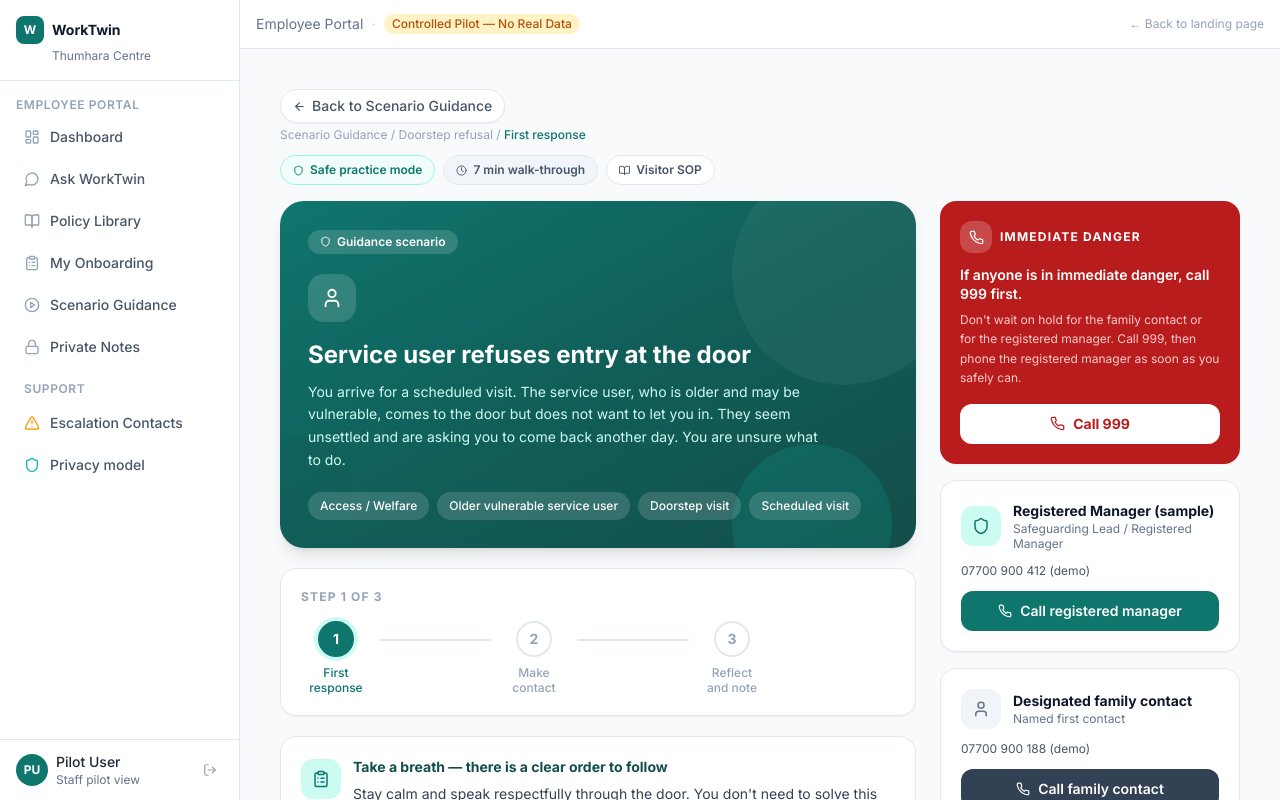
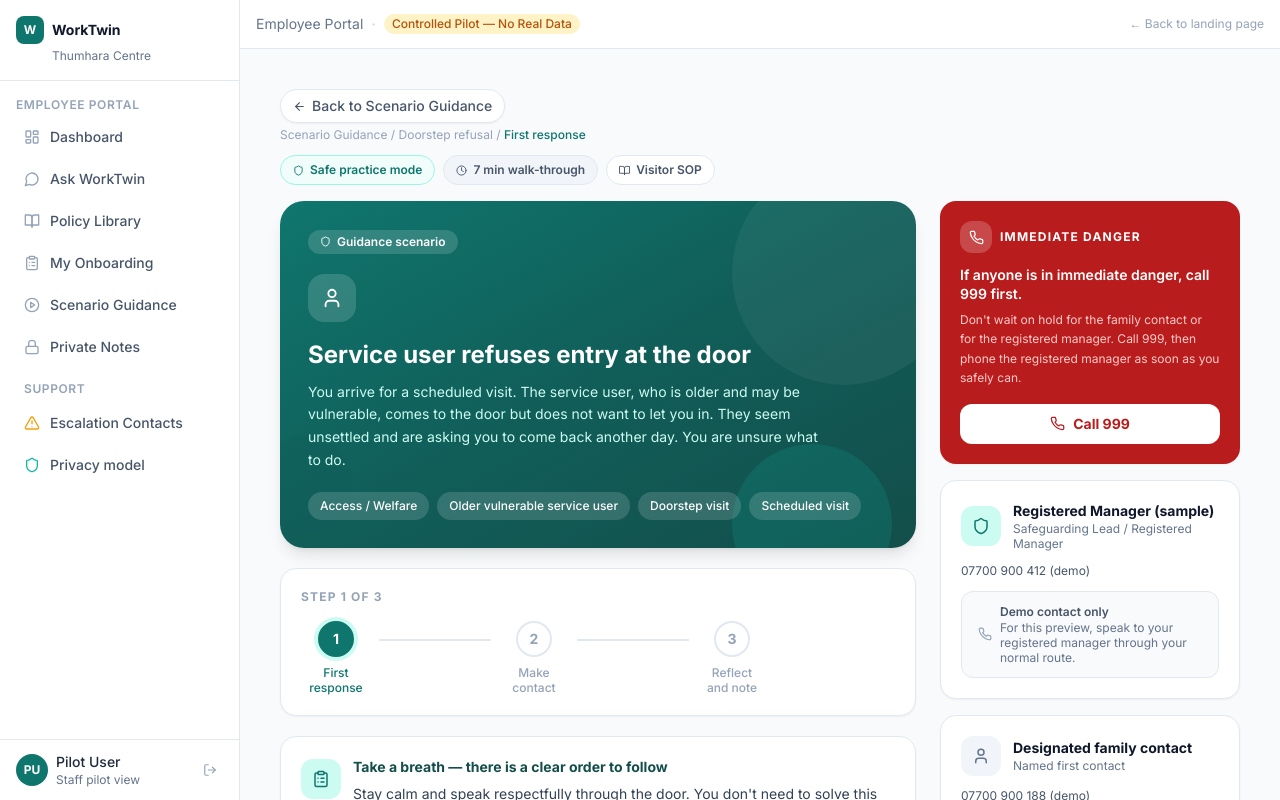
Before and after one commit to inaambasit/worktwin-care-pilot, a Next.js app in the folder frontend/: page /scenarios/access-refusal in a window 1280 px wide. Built offline with nearby package versions, Linux system fonts and the light colour scheme.

Commit message:
Clarify demo contacts are not live call routes

```diff
--- a/frontend/app/escalation/page.tsx
+++ b/frontend/app/escalation/page.tsx
@@ -175,7 +175,8 @@ export default function EscalationPage() {
         {/* Contact cards */}
         <div>
           <h2 className="font-semibold text-slate-900 mb-1">Contact routes</h2>
-          <p className="text-sm text-slate-500 mb-4">Find the right lead for your situation. Each route includes availability and guidance on when to use it.</p>
+          <p className="text-sm text-slate-500 mb-3">Find the right lead for your situation. Each route includes availability and guidance on when to use it.</p>
+          <p className="text-xs text-amber-700 bg-amber-50 border border-amber-200 rounded-lg px-3 py-2 mb-4">Demo contacts only — these are sample numbers, not live routes. In a real pilot, contact details come from the provider&apos;s approved process.</p>
 
           <div className="grid grid-cols-1 md:grid-cols-2 gap-4">
             {categories.map(({ id, title, whenToUse, icon: Icon, iconColour, contact }) => (
@@ -199,13 +200,10 @@ export default function EscalationPage() {
                   </div>
                   <div className="flex flex-wrap gap-1 mt-2">
                     {contact.phone && (
-                      <a
-                        href={`tel:${contact.phone}`}
-                        className="flex items-center gap-1.5 text-xs font-medium text-teal-700 hover:text-teal-900 py-2 px-1 -mx-1"
-                      >
-                        <Phone size={12} />
+                      <span className="flex items-center gap-1.5 text-xs font-medium text-slate-600 py-2 px-1 -mx-1">
+                        <Phone size={12} className="text-slate-400" />
                         {contact.phone}
-                      </a>
+                      </span>
                     )}
                     {contact.email && (
                       <a
@@ -258,7 +256,7 @@ export default function EscalationPage() {
         </div>
 
         <p className="text-xs text-slate-400 text-center pb-2">
-          All contact names and numbers shown here are fictional sample data for controlled pilot display only.
+          All contact names and numbers are fictional sample data for the controlled pilot preview only — not live routes. In a real pilot, contact details come from the provider&apos;s approved process.
         </p>
 
       </div>
--- a/frontend/app/scenarios/access-refusal/page.tsx
+++ b/frontend/app/scenarios/access-refusal/page.tsx
@@ -296,13 +296,13 @@ export default function AccessRefusalPage() {
         </div>
       </div>
       <p className="text-xs text-slate-600 mb-3">07700 900 412 (demo)</p>
-      <a
-        href="tel:07700900412"
-        className="flex items-center justify-center gap-2 bg-teal-700 hover:bg-teal-800 text-white font-semibold text-sm px-4 py-2.5 rounded-xl transition-colors w-full"
-      >
-        <Phone size={14} />
-        Call registered manager
-      </a>
+      <div className="flex items-center gap-2 bg-slate-50 border border-slate-200 rounded-xl px-4 py-3 w-full">
+        <Phone size={14} className="text-slate-400 shrink-0" />
+        <div className="min-w-0">
+          <p className="text-xs font-semibold text-slate-600">Demo contact only</p>
+          <p className="text-xs text-slate-500 leading-tight">For this preview, speak to your registered manager through your normal route.</p>
+        </div>
+      </div>
     </div>
   )
 
@@ -318,13 +318,13 @@ export default function AccessRefusalPage() {
         </div>
       </div>
       <p className="text-xs text-slate-600 mb-3">07700 900 188 (demo)</p>
-      <a
-        href="tel:07700900188"
-        className="flex items-center justify-center gap-2 bg-slate-700 hover:bg-slate-800 text-white font-semibold text-sm px-4 py-2.5 rounded-xl transition-colors w-full"
-      >
-        <Phone size={14} />
-        Call family contact
-      </a>
+      <div className="flex items-center gap-2 bg-slate-50 border border-slate-200 rounded-xl px-4 py-3 w-full">
+        <Phone size={14} className="text-slate-400 shrink-0" />
+        <div className="min-w-0">
+          <p className="text-xs font-semibold text-slate-600">Demo contact only</p>
+          <p className="text-xs text-slate-500 leading-tight">In a real pilot, contact routes come from the provider&apos;s approved process.</p>
+        </div>
+      </div>
     </div>
   )
 
@@ -636,14 +636,11 @@ export default function AccessRefusalPage() {
             <span className="text-xs font-bold leading-tight">Immediate danger?</span>
             <span className="text-sm font-bold">Call 999</span>
           </a>
-          <a
-            href="tel:07700900412"
-            className="flex flex-col items-center justify-center gap-1 bg-teal-700 hover:bg-teal-800 text-white px-3 py-3 rounded-xl transition-colors text-center"
-          >
+          <div className="flex flex-col items-center justify-center gap-1 bg-teal-700 text-white px-3 py-3 rounded-xl text-center">
             <Shield size={16} />
             <span className="text-xs font-semibold leading-tight">Registered Manager</span>
-            <span className="text-xs text-teal-200">07700 900 412 (demo)</span>
-          </a>
+            <span className="text-xs text-teal-200">Demo contact only</span>
+          </div>
         </div>
 
         {/* Two-column grid */}
@@ -818,13 +815,13 @@ export default function AccessRefusalPage() {
                       </p>
                     </div>
                   </div>
-                  <a
-                    href="tel:07700900188"
-                    className="flex items-center justify-center gap-2 bg-teal-700 hover:bg-teal-800 text-white font-semibold text-sm px-4 py-3 rounded-xl transition-colors w-full mb-3"
-                  >
-                    <Phone size={14} />
-                    Call family contact
-                  </a>
+                  <div className="flex items-center gap-2 bg-slate-50 border border-slate-200 rounded-xl px-4 py-3 w-full mb-3">
+                    <Phone size={14} className="text-slate-400 shrink-0" />
+                    <div className="min-w-0">
+                      <p className="text-xs font-semibold text-slate-600">Sample contact — not a live number</p>
+                      <p className="text-xs text-slate-500 leading-tight">For this preview, use your provider&apos;s normal contact route.</p>
+                    </div>
+                  </div>
                   <p className="text-xs text-slate-500 leading-relaxed">
                     Step back from the doorstep first. Speak calmly and keep the call factual.
                   </p>
@@ -974,13 +971,10 @@ export default function AccessRefusalPage() {
                       <p className="text-sm text-amber-800 leading-relaxed">
                         Call the registered manager before leaving if you cannot confirm the service user is safe.
                       </p>
-                      <a
-                        href="tel:07700900412"
-                        className="inline-flex items-center gap-1.5 text-sm font-semibold text-amber-800 hover:text-amber-900 mt-2"
-                      >
+                      <span className="inline-flex items-center gap-1.5 text-xs font-semibold text-amber-800 mt-2">
                         <Phone size={14} />
-                        07700 900 412 (demo) — Registered Manager
-                      </a>
+                        Registered Manager — 07700 900 412 (demo contact only)
+                      </span>
                     </div>
                   </div>
                 )}
@@ -992,13 +986,10 @@ export default function AccessRefusalPage() {
                       <p className="text-sm text-red-800 leading-relaxed">
                         Phone the registered manager now and note what was said.
                       </p>
-                      <a
-                        href="tel:07700900412"
-                        className="inline-flex items-center gap-1.5 text-sm font-semibold text-red-800 hover:text-red-900 mt-2"
-                      >
+                      <span className="inline-flex items-center gap-1.5 text-xs font-semibold text-red-800 mt-2">
                         <Phone size={14} />
-                        07700 900 412 (demo) — Registered Manager
-                      </a>
+                        Registered Manager — 07700 900 412 (demo contact only)
+                      </span>
                     </div>
                   </div>
                 )}
@@ -1037,13 +1028,10 @@ export default function AccessRefusalPage() {
                     <span className="text-xs font-bold leading-tight">Immediate danger?</span>
                     <span className="text-sm font-bold">Call 999</span>
                   </a>
-                  <a
-                    href="tel:07700900412"
-                    className="flex-1 flex flex-col items-center justify-center gap-0.5 bg-teal-700 hover:bg-teal-800 text-white px-3 py-2.5 rounded-xl text-center transition-colors"
-                  >
+                  <div className="flex-1 flex flex-col items-center justify-center gap-0.5 bg-teal-700 text-white px-3 py-2.5 rounded-xl text-center">
                     <span className="text-xs font-semibold leading-tight">Registered Manager</span>
-                    <span className="text-xs text-teal-200">07700 900 412 (demo)</span>
-                  </a>
+                    <span className="text-xs text-teal-200">Demo contact only</span>
+                  </div>
                 </div>
 
                 <div className="bg-white border border-slate-200 rounded-2xl p-6 shadow-sm space-y-6">
```
Also changed, not shown: 1 other file (tests, documents, lock files or other folders).
